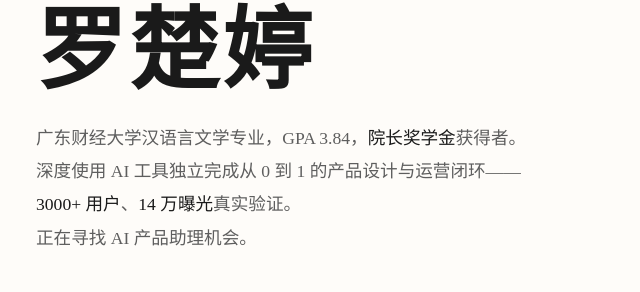
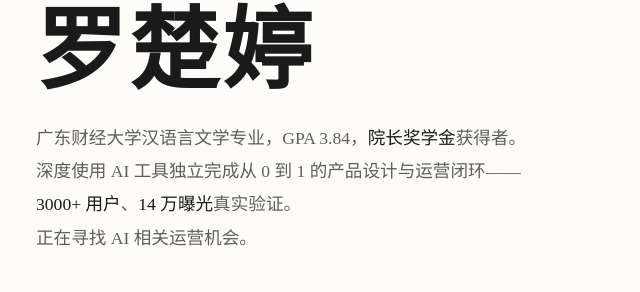
Before and after one commit to karka2666/resume, a plain HTML site: page index.html in a window 1280 px wide. Shown: the part 177-469 px from the top of the page, 354-994 px from the left. Drawn offline with Linux system fonts and the light colour scheme.

Commit message:
v3.13: 求职方向改为AI相关运营

```diff
--- a/index.html
+++ b/index.html
@@ -230,7 +230,7 @@
         <p class="hero-tagline">
           广东财经大学汉语言文学专业，GPA 3.84，<em>院长奖学金</em>获得者。<br>
           深度使用 AI 工具独立完成从 0 到 1 的产品设计与运营闭环——<em>3000+ 用户</em>、<em>14 万曝光</em>真实验证。<br>
-          正在寻找 AI 产品助理机会。
+          正在寻找 AI 相关运营机会。
         </p>
         <div class="hero-stats">
           <div class="hero-stat"><div class="val">14万+</div><div class="lbl">产品浏览</div></div>
```
